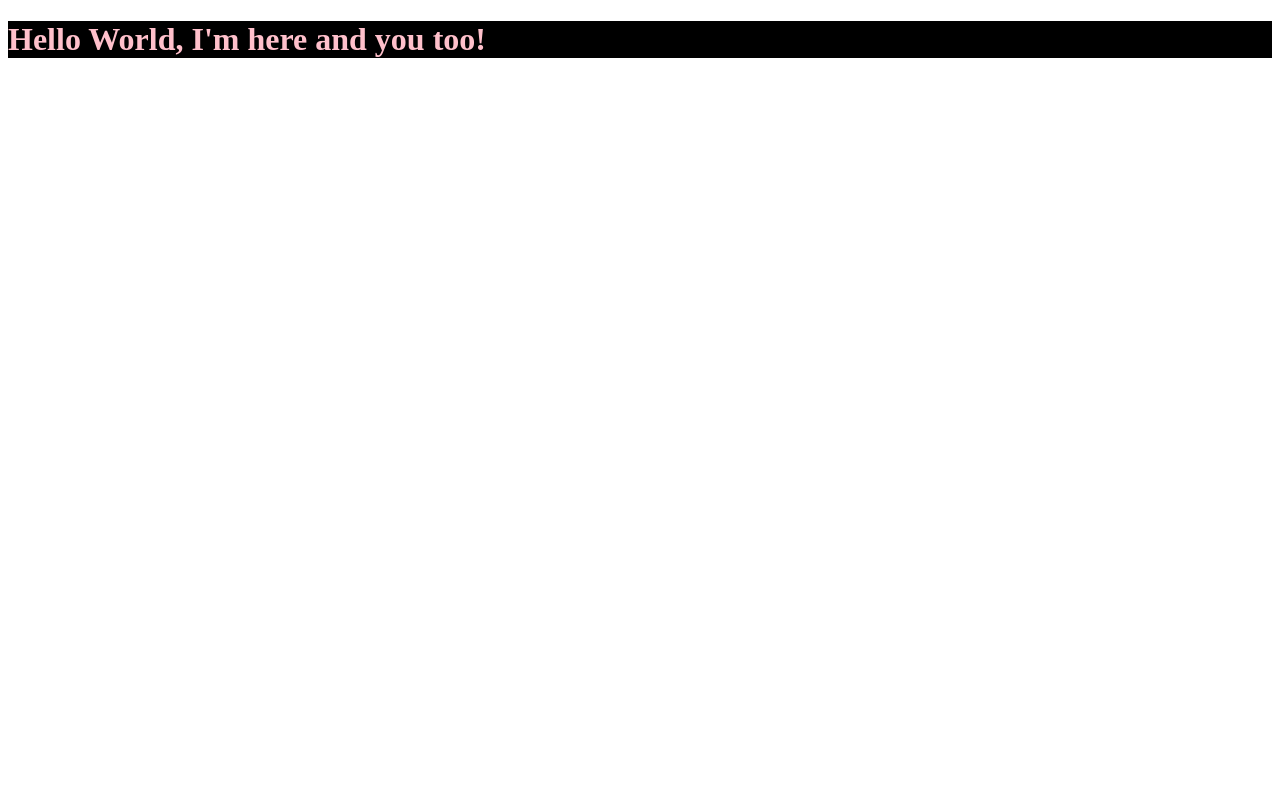
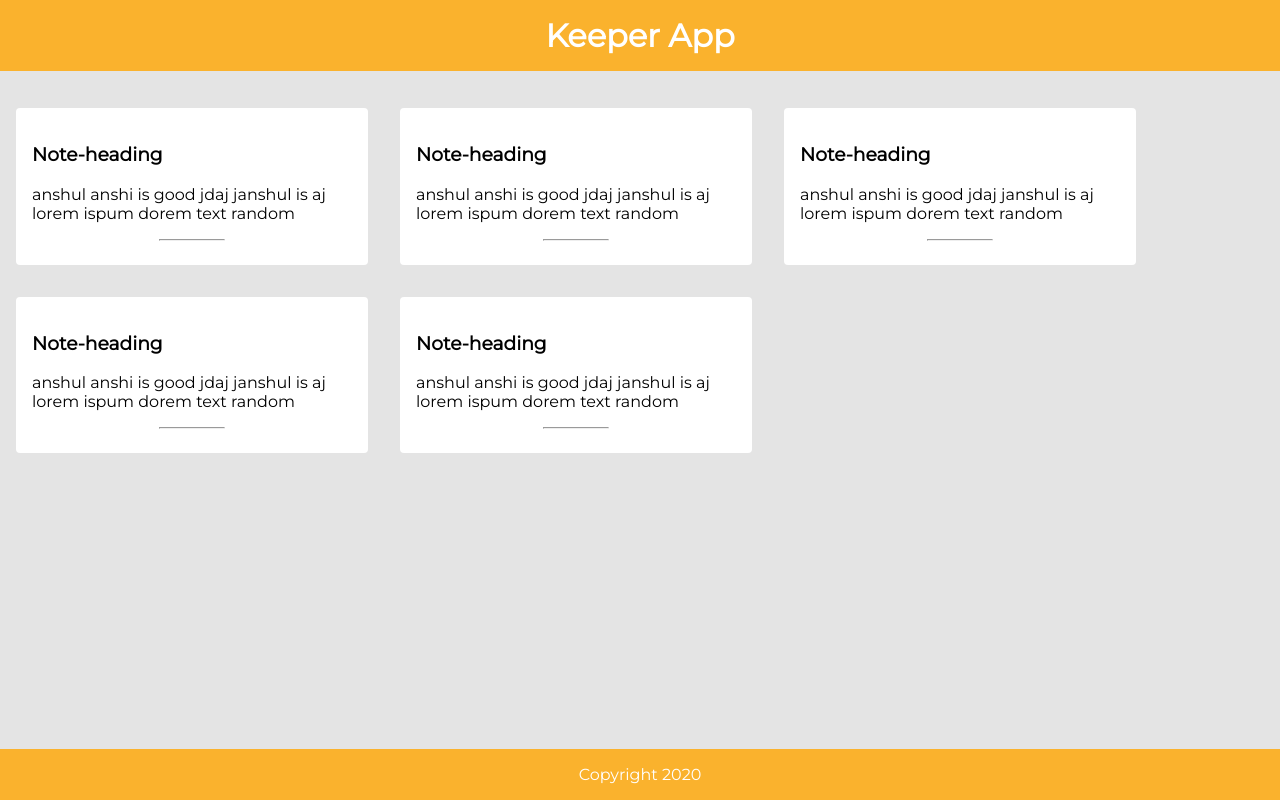
Before and after one commit to antirex/React_keeperApp, a React (Create React App) app: page / in a window 1280 px wide. Built offline with nearby package versions, Linux system fonts and the light colour scheme.

Commit message:
components_added

```diff
--- a/public/index.html
+++ b/public/index.html
@@ -2,6 +2,10 @@
 <html lang="en">
   <head>
     <title>React App</title>
+    <!-- fonts -->
+    <link rel="preconnect" href="https://fonts.gstatic.com">
+    <link href="https://fonts.googleapis.com/css2?family=Montserrat&display=swap" rel="stylesheet">
+    <!-- css -->
     <link rel="stylesheet" href="./styles.css">
   </head>
   <body>
--- a/public/styles.css
+++ b/public/styles.css
@@ -1,4 +1,48 @@
+html{
+    margin: 0;
+    padding: 0;
+    overflow-x: hidden;
+}
+body{
+    font-family: 'Montserrat', sans-serif;
+    margin: 0;
+    min-height:100%;
+    overflow-x: hidden;
+    background-color: rgb(228, 228, 228);
+
+}
 .heading{
-    color: pink;
-    background-color: black;
+    padding: 1rem;
+    text-align: center;
+    margin-top: 0px;
+    color: rgb(255, 255, 255);
+    background-color: rgb(250, 178, 45);
 }
+.notes{
+    display: inline-block;
+    margin: 1rem;
+}
+.notes-body{
+    border-radius: 4px;
+    background-color: white;
+    max-width: 20rem;
+    max-height: 10rem;
+    padding: 1rem;
+}
+.hr-line{
+    max-width: 4rem;
+}
+.footer{
+    left:0;
+    right: 0;
+    width: 100%;
+    margin-right: auto;
+    margin-left: auto;
+    color: rgb(255, 255, 255);
+    background-color: rgb(250, 178, 45);
+    position: fixed;
+    bottom: 0;
+}
+.footer p{
+    text-align: center;
+}
--- /dev/null
+++ b/src/components/App.jsx
@@ -0,0 +1,19 @@
+import React from "react";
+import Footer from "./Footer";
+import Header from "./Header";
+import Note from "./Note";
+
+function App(){
+    return <div>
+        <Header />
+        <Note />
+        <Note />
+        <Note />
+        <Note />
+        <Note />
+
+        <Footer />
+    </div>
+}
+
+export default App;
--- /dev/null
+++ b/src/components/Footer.jsx
@@ -0,0 +1,12 @@
+import React from "react";
+const date = new Date();
+const year = date.getFullYear();
+function Footer(){
+    return <div className = "footer">
+        <footer>
+            <p>Copyright {year}</p>
+        </footer>
+    </div>
+}
+
+export default Footer;
--- /dev/null
+++ b/src/components/Header.jsx
@@ -0,0 +1,7 @@
+import React from "react";
+
+function Header(){
+    return <h1 className = "heading">Keeper App</h1>;
+}
+
+export default Header;
--- /dev/null
+++ b/src/components/Note.jsx
@@ -0,0 +1,13 @@
+import React from "react";
+
+function Note(){
+    return <div className = "notes">
+        <div className = "notes-body">
+            <h3>Note-heading</h3>
+            <p>anshul anshi is good jdaj janshul is aj lorem ispum dorem text random</p>
+            <hr className = "hr-line"/>
+        </div>
+    </div>
+}
+
+export default Note;
--- a/src/index.js
+++ b/src/index.js
@@ -1,5 +1,5 @@
 import React from "react";
 import ReactDOM from "react-dom";
+import App from "./components/App"
 
-ReactDOM.render(<h1 className = "heading">Hello World, I'm here and you too!</h1>,document.getElementById("root")
-);
+ReactDOM.render(<App/>,document.getElementById("root"));
```
